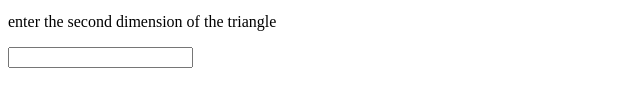
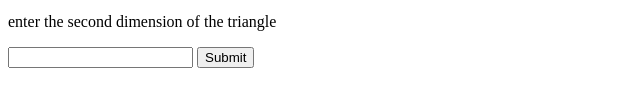
Before and after one commit to fatahrez/triangle-tracker, a plain HTML site: page index.html in a window 1280 px wide. Shown: the part 209-316 px from the top of the page, without its empty margins (0-640 px from the left). Drawn offline with Linux system fonts and the light colour scheme.

Commit message:
Add button to index.html

```diff
--- a/index.html
+++ b/index.html
@@ -13,5 +13,6 @@
     <input id="sideTwo">
     <p>enter the second dimension of the triangle</p>
     <input id="sideThree">
+    <button type="button" onclick="triangle()">Submit</button>
   </body>
 </html>
```
